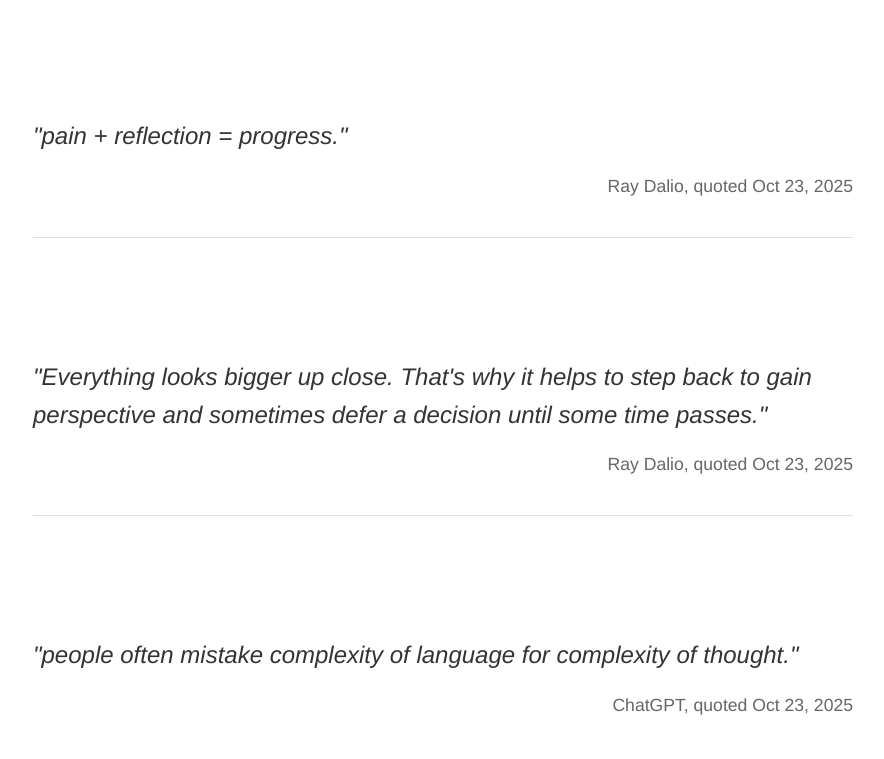
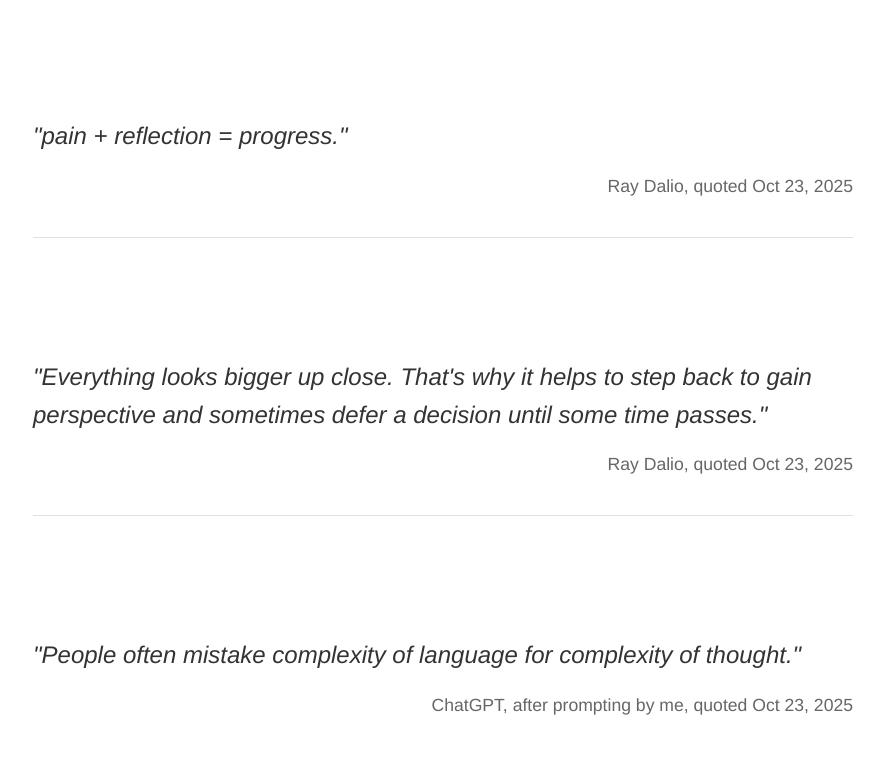
Before and after one commit to yxc-stuff/parliament-of-owls, a plain HTML site: page quotes.html in a window 1280 px wide. Shown: the part 1663-2422 px from the top of the page, without its empty margins (197-1081 px from the left). Drawn offline with Linux system fonts and the light colour scheme.

Commit message:
new changes made

```diff
--- a/quotes.html
+++ b/quotes.html
@@ -74,9 +74,9 @@
 
         <div class="quote-block">
             <p class="quote-text">
-                "people often mistake complexity of language for complexity of thought."
+                "People often mistake complexity of language for complexity of thought."
             </p>
-            <p class="quote-author">ChatGPT, quoted Oct 23, 2025</p>
+            <p class="quote-author">ChatGPT, after prompting by me, quoted Oct 23, 2025</p>
         </div>
 
 
```
